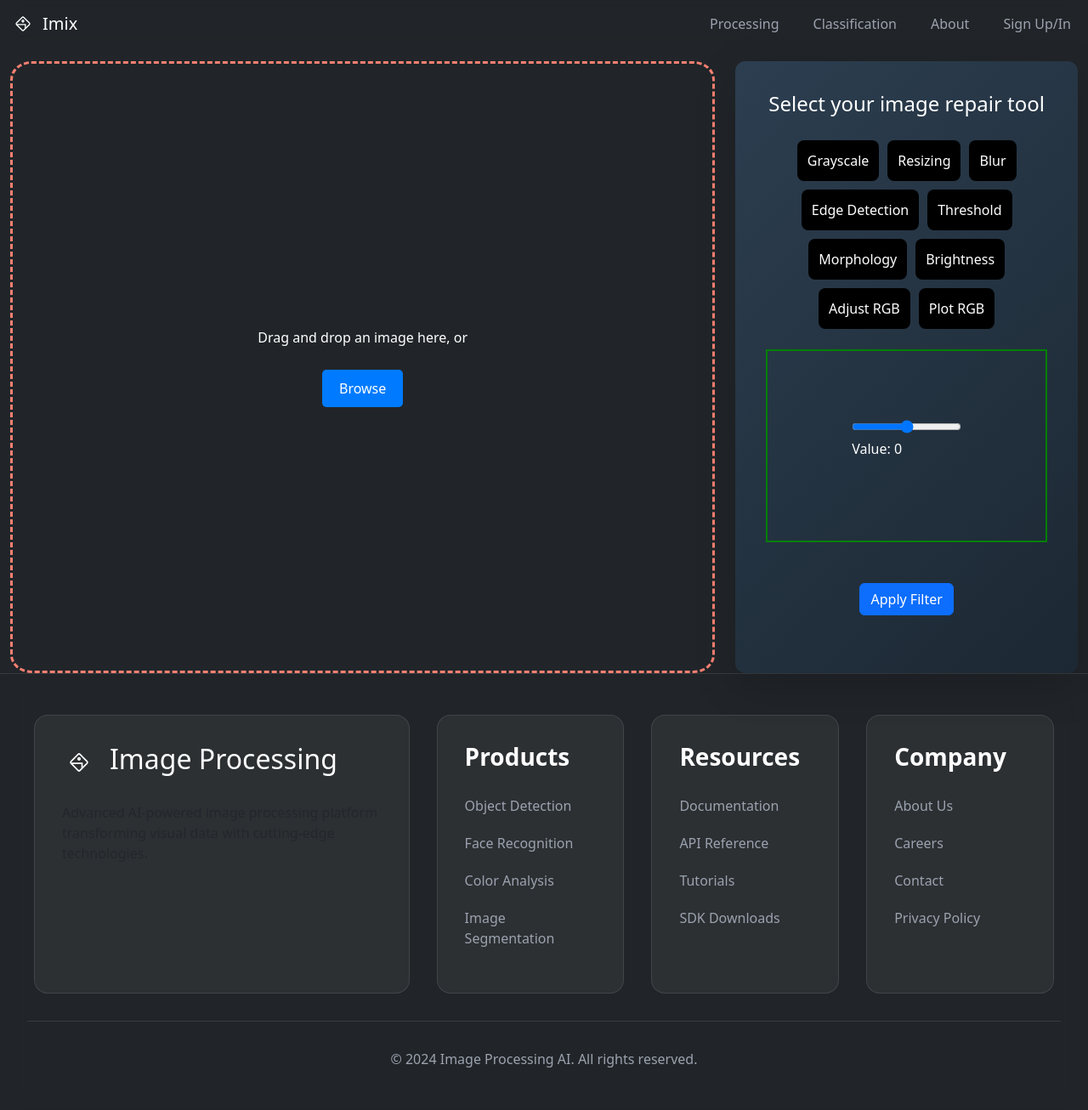
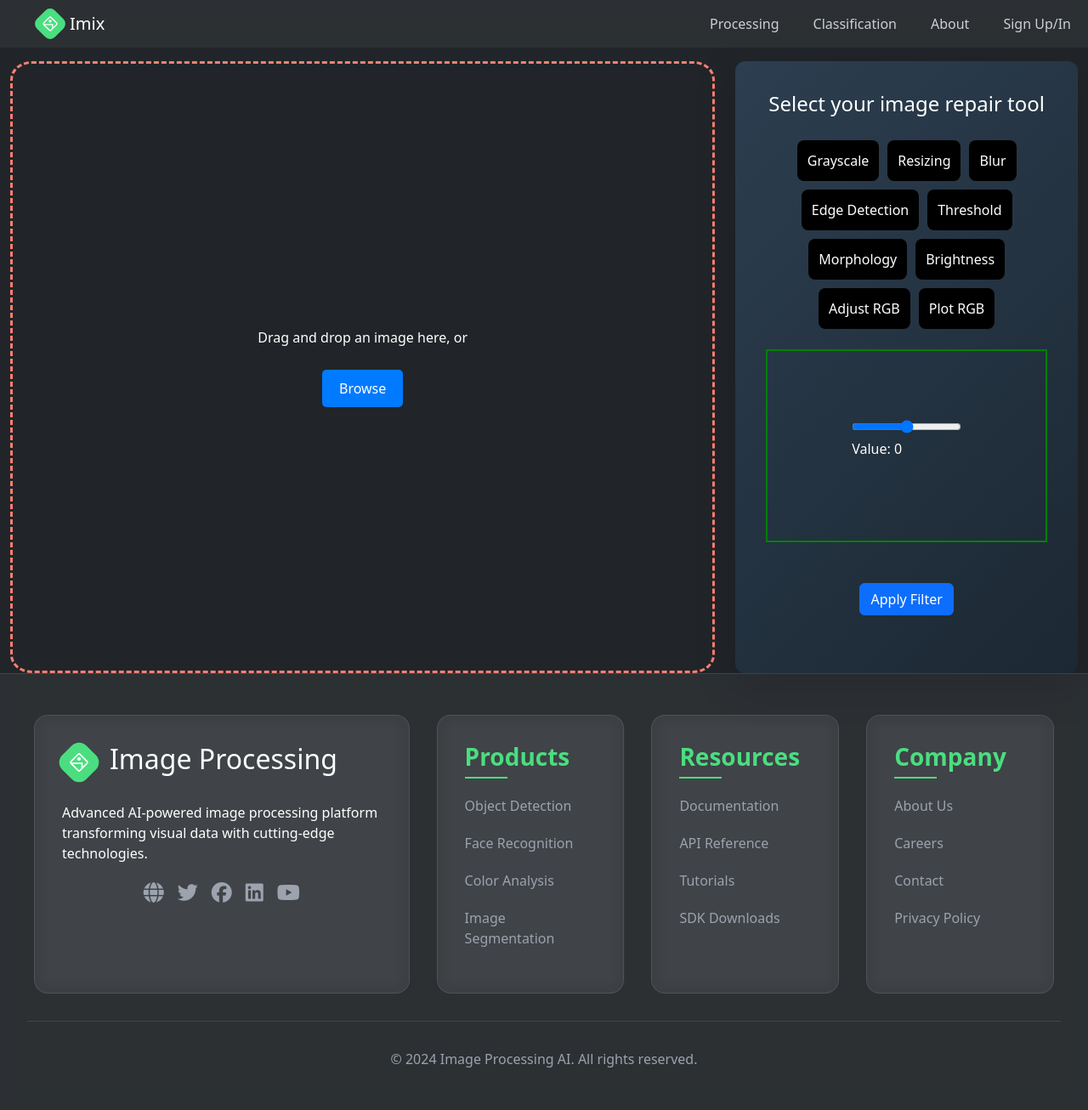
Before and after one commit to Satyam-Maru/Image-Processing-and-Classification, a Django app: page /img_process/ in a window 1280 px wide. Shown: the whole page at 85% size. Run offline with Django 5.2, Linux system fonts and the light colour scheme; some libraries are stand-ins or nearby versions.

Commit message:
Improved the header and footer.

```diff
--- a/mySite/imix/templates/imix/footer.html
+++ b/mySite/imix/templates/imix/footer.html
@@ -12,7 +12,7 @@
                 </div>
                 <h2>Image Processing</h2>
             </div>
-            <p class="text-muted">Advanced AI-powered image processing platform transforming visual data with
+            <p class="text-white">Advanced AI-powered image processing platform transforming visual data with
                 cutting-edge technologies.</p>
             <div class="social-links">
                 <a href="#" class="social-icon"><i class="fas fa-globe"></i></a>
--- a/mySite/imix/templates/imix/header.html
+++ b/mySite/imix/templates/imix/header.html
@@ -1,6 +1,6 @@
 <nav class="navbar navbar-expand-lg">
     <div class="container-fluid">
-        <a class="navbar-brand" href="#">
+        <a class="navbar-brand" href="{% url 'home' %}">
             <div class="brand-icon">
                 <svg width="16" height="16" viewBox="0 0 24 24" fill="none" stroke="currentColor" stroke-width="2">
                     <rect x="3" y="3" width="18" height="18" rx="2" ry="2"></rect>
@@ -24,7 +24,9 @@
                     <!-- Display Log Out button if user is logged in -->
                     <form action="{% url 'logout' %}" method="post" class="d-inline">
                         {% csrf_token %}
-                        <button type="submit" class="nav-link btn btn-link" style="border: none; background: none; cursor: pointer;">Log Out</button>
+                        <button type="submit" class="nav-link btn btn-link"
+                        style="background: none; cursor: pointer;">
+                        Log Out</button>
                     </form>
                 {% else %}
                     <!-- Display Sign Up/In link if user is not logged in -->
--- a/mySite/imix/templates/imix/img_processing.html
+++ b/mySite/imix/templates/imix/img_processing.html
@@ -10,8 +10,11 @@
     <link rel="stylesheet" href="{% static 'css/img_processing.css' %}">
     <link rel="stylesheet" href="{% static 'css/footer.css' %}">
 
-    <link href="https://cdn.jsdelivr.net/npm/bootstrap@5.3.3/dist/css/bootstrap.min.css" rel="stylesheet"
-    integrity="sha384-QWTKZyjpPEjISv5WaRU9OFeRpok6YctnYmDr5pNlyT2bRjXh0JMhjY6hW+ALEwIH" crossorigin="anonymous">
+    <link href="https://fonts.googleapis.com/css2?family=Varela+Round:wght@400;500;700&display=swap" rel="stylesheet">
+    <link href="https://fonts.googleapis.com/css2?family=Zilla+Slab:wght@400;500;700&display=swap" rel="stylesheet">
+    <link rel="stylesheet" href="https://cdnjs.cloudflare.com/ajax/libs/font-awesome/6.5.1/css/all.min.css">
+    <link href="https://cdnjs.cloudflare.com/ajax/libs/bootstrap/5.3.2/css/bootstrap.min.css" rel="stylesheet">
+    <link href="https://cdnjs.cloudflare.com/ajax/libs/animate.css/4.1.1/animate.min.css" rel="stylesheet">
   </head>
 <body class="bg-dark text-white">
 
@@ -182,9 +185,8 @@
   };
 
 </script>
-<script src="https://cdn.jsdelivr.net/npm/bootstrap@5.3.3/dist/js/bootstrap.bundle.min.js"
-        integrity="sha384-YvpcrYf0tY3lHB60NNkmXc5s9fDVZLESaAA55NDzOxhy9GkcIdslK1eN7N6jIeHz"
-        crossorigin="anonymous">
-</script>
+
+<script src="https://cdnjs.cloudflare.com/ajax/libs/bootstrap/5.3.2/js/bootstrap.bundle.min.js"></script>
+
 </body>
 </html>
--- a/mySite/static/css/footer.css
+++ b/mySite/static/css/footer.css
@@ -10,7 +10,7 @@
 }
 
 .social-icon:hover {
-    color: #007bff;
+    color: #ff4d00;
 }
 
 .site-footer {
--- a/mySite/static/css/header.css
+++ b/mySite/static/css/header.css
@@ -1,3 +1,10 @@
+:root {
+    --primary-color: #4ade80;
+    --secondary-color: #4f46e5;
+    --dark-bg: #1a1d2e;
+    --glass-bg: rgba(255, 255, 255, 0.05);
+}
+
 .navbar {
     background: var(--glass-bg) !important;
     backdrop-filter: blur(10px);
@@ -12,6 +19,7 @@
     display: flex;
     align-items: center;
     gap: 0.5rem;
+    margin-left: 2rem;
 }
 
 .brand-icon {
@@ -31,11 +39,12 @@
 }
 
 .nav-link {
-    color: #9ca3af !important;
+    color: #ccd0d7 !important;
     margin-left: 1.5rem;
     position: relative;
     padding: 0.5rem 1rem;
     transition: all 0.3s ease;
+    font-size: 1.1rem;
 }
 
 .nav-link::after {
```
Also changed, not shown: mySite/db.sqlite3.
